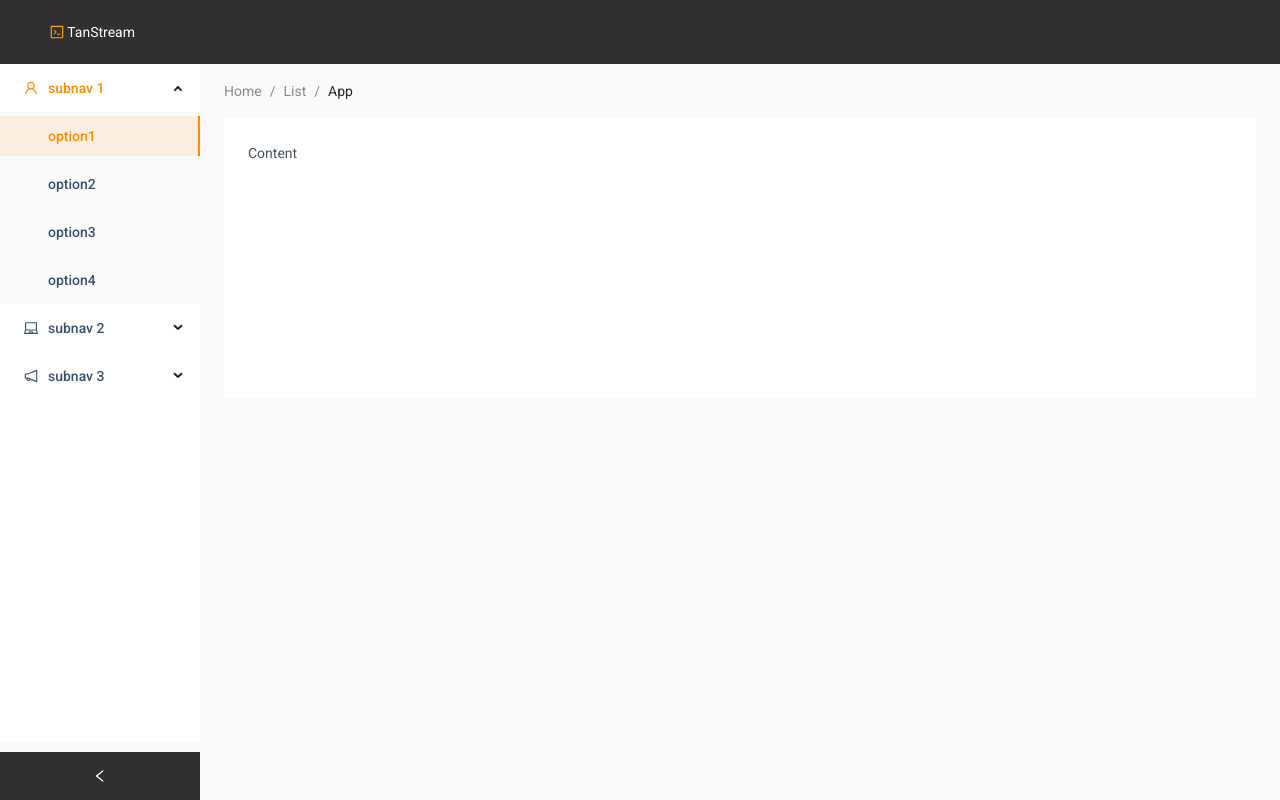
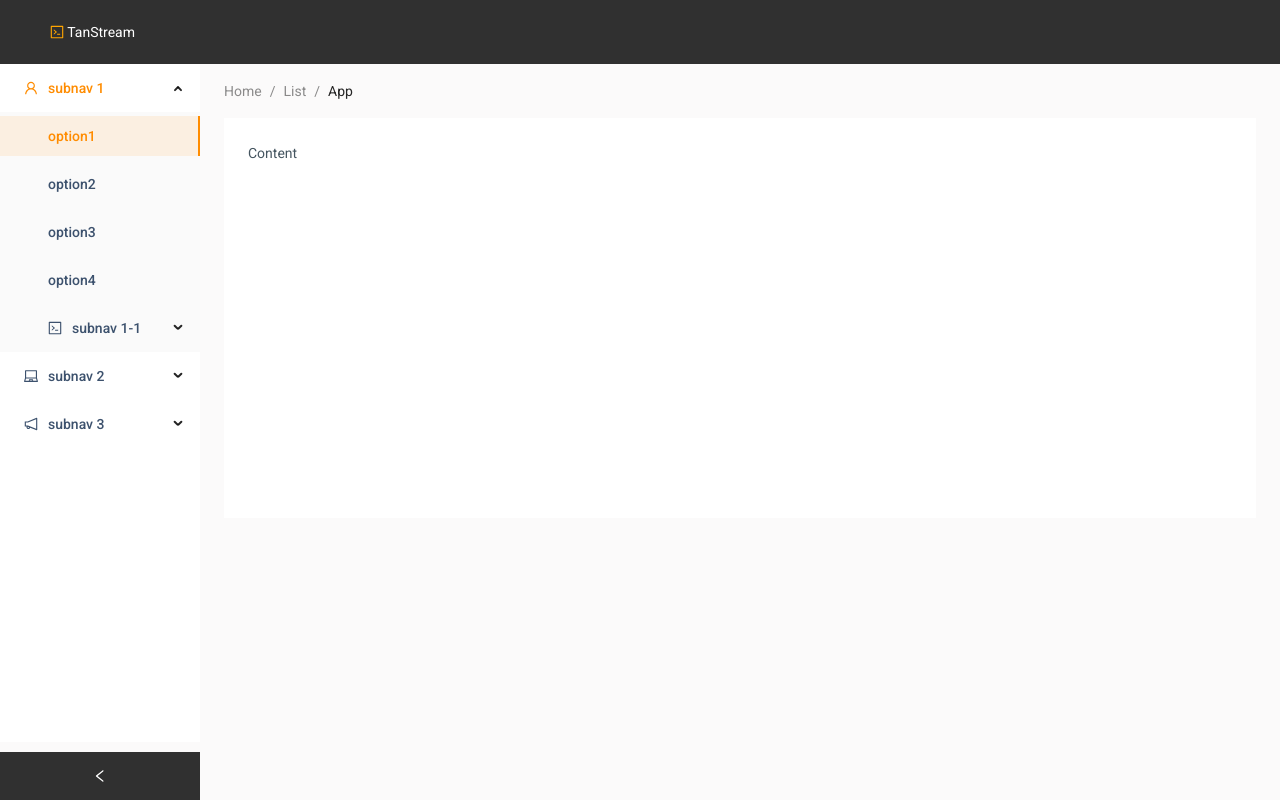
Before and after one commit to Maphnew/TanStream, a React (Create React App) app: page / in a window 1280 px wide. Built offline with nearby package versions, Linux system fonts and the light colour scheme; the HTML template or start-up script is replaced by a standard one.

Commit message:
Duplicating Components & Customizing CSS

```diff
--- /dev/null
+++ b/src/components/layout-components/Layout.js
@@ -0,0 +1,24 @@
+import React from "react";
+import { Layout as AntdLayout } from "antd";
+import classes from "./Layout.module.scss"
+const { Header: AndtHeader, Content: AntdContent, Sider: AntdSider } = AntdLayout;
+
+const Layout = (props) => {
+    return <AntdLayout className={classes["ant-layout"]} style={props.style}>{props.children}</AntdLayout>
+}
+
+export const Header = (props) => {
+    return <AndtHeader style={props.style} className={classes["ant-layout-header"]}>
+        {props.children}
+    </AndtHeader>
+}
+
+export const Sider = (props) => {
+    return <AntdSider style={props.style} className={classes["site-layout-background"]} {...props}>{props.children}</AntdSider>
+}
+
+export const Content = (props) => {
+    return <AntdContent className={classes["site-layout-background"]} {...props}>{props.children}</AntdContent>
+}
+
+export default Layout;
--- /dev/null
+++ b/src/components/layout-components/Layout.module.scss
@@ -0,0 +1,26 @@
+.ant-layout {
+    background: transparent;
+  }
+
+  .ant-layout-sider {
+      background: #fff;
+  }
+
+  .ant-layout-sider-trigger {
+    background: #303030;
+  }
+
+  .ant-layout-header {
+    color: white;
+    background: #303030;
+}
+
+.site-layout-background {
+  background: #fff;
+}
+
+:global {
+  .ant-layout-sider-trigger {
+    background: #303030;
+  }
+}
--- a/src/index.scss
+++ b/src/index.scss
@@ -10,13 +10,17 @@ body {
   overflow-x: hidden;
 }
 
-.ant-layout {
-  background: transparent;
-}
+// .ant-layout {
+//   background: transparent;
+// }
 
-.ant-layout-sider {
-    background: #fff;
-}
+// .ant-layout-sider {
+//     background: #fff;
+// }
+
+// .ant-layout-sider-trigger {
+//   background: #303030;
+// }
 
 .ant-menu-item-selected {
     color: $primary;
@@ -34,9 +38,7 @@ body {
     color: $primary;
 }
 
-.ant-layout-sider-trigger {
-    background: #303030;
-}
+
 
 @mixin background-opacity($color, $opacity: 0.3) {
     background: $color; /* The Fallback */
@@ -110,3 +112,86 @@ body {
 .ant-menu-vertical .ant-menu-submenu-selected {
   color: $primary
 }
+
+// sider animation
+
+// .ant-layout-sider {
+//   position: relative;
+//   /* fix firefox can't set width smaller than content on flex item */
+//   min-width: 0;
+//   background: #001529;
+//   transition: all 0.2s;
+// }
+// .ant-layout-sider-children {
+//   height: 100%;
+//   margin-top: -0.1px;
+//   padding-top: 0.1px;
+// }
+// .ant-layout-sider-children .ant-menu.ant-menu-inline-collapsed {
+//   width: auto;
+// }
+// .ant-layout-sider-has-trigger {
+//   padding-bottom: 48px;
+// }
+// .ant-layout-sider-right {
+//   order: 1;
+// }
+// .ant-layout-sider-trigger {
+//   position: fixed;
+//   bottom: 0;
+//   z-index: 1;
+//   height: 48px;
+//   color: #fff;
+//   line-height: 48px;
+//   text-align: center;
+//   background: #002140;
+//   cursor: pointer;
+//   transition: all 0.2s;
+// }
+// .ant-layout-sider-zero-width > * {
+//   overflow: hidden;
+// }
+// .ant-layout-sider-zero-width-trigger {
+//   position: absolute;
+//   top: 64px;
+//   right: -36px;
+//   z-index: 1;
+//   width: 36px;
+//   height: 42px;
+//   color: #fff;
+//   font-size: 18px;
+//   line-height: 42px;
+//   text-align: center;
+//   background: #001529;
+//   border-radius: 0 2px 2px 0;
+//   cursor: pointer;
+//   transition: background 0.3s ease;
+// }
+// .ant-layout-sider-zero-width-trigger::after {
+//   position: absolute;
+//   top: 0;
+//   right: 0;
+//   bottom: 0;
+//   left: 0;
+//   background: transparent;
+//   transition: all 0.3s;
+//   content: '';
+// }
+// .ant-layout-sider-zero-width-trigger:hover::after {
+//   background: rgba(255, 255, 255, 0.1);
+// }
+// .ant-layout-sider-zero-width-trigger-right {
+//   left: -36px;
+//   border-radius: 2px 0 0 2px;
+// }
+// .ant-layout-sider-light {
+//   background: #fff;
+// }
+// .ant-layout-sider-light .ant-layout-sider-trigger {
+//   color: rgba(0, 0, 0, 0.85);
+//   background: #fff;
+// }
+// .ant-layout-sider-light .ant-layout-sider-zero-width-trigger {
+//   color: rgba(0, 0, 0, 0.85);
+//   background: #fff;
+// }
--- a/src/layouts/app-layout/index.js
+++ b/src/layouts/app-layout/index.js
@@ -1,10 +1,9 @@
 import React, { useState } from 'react';
-import { Layout, Menu, Breadcrumb } from 'antd';
-import Header from 'components/layout-components/Header';
+import { Menu, Breadcrumb } from 'antd';
+import Layout, { Header, Sider, Content } from 'components/layout-components/Layout';
 import { UserOutlined, LaptopOutlined, NotificationOutlined, CodeOutlined } from '@ant-design/icons';
 
 const { SubMenu } = Menu;
-const { Content, Sider } = Layout;
 
 const AppLayout = () => {
   const [ collapsed, setCollapsed ] = useState(false);
@@ -17,7 +16,7 @@ const AppLayout = () => {
       <CodeOutlined style={{ color: "orange" }}/> TanStream
       </Header>
       <Layout>
-        <Sider collapsible={true} onCollapse={onCollapse} width={200} collapsed={collapsed} className="site-layout-background"
+        <Sider collapsible={true} onCollapse={onCollapse} width={200} collapsed={collapsed}
           style={{
             overflow: 'auto',
             overflowX: 'hidden',
@@ -37,6 +36,12 @@ const AppLayout = () => {
               <Menu.Item key="2">option2</Menu.Item>
               <Menu.Item key="3">option3</Menu.Item>
               <Menu.Item key="4">option4</Menu.Item>
+              <SubMenu key="sub1-1" icon={<CodeOutlined />} title="subnav 1-1">
+                <Menu.Item key="13">option13</Menu.Item>
+                <Menu.Item key="14">option14</Menu.Item>
+                <Menu.Item key="15">option15</Menu.Item>
+                <Menu.Item key="16">option16</Menu.Item>
+              </SubMenu>
             </SubMenu>
             <SubMenu key="sub2" icon={<LaptopOutlined />} title="subnav 2">
               <Menu.Item key="5">option5</Menu.Item>
@@ -59,11 +64,10 @@ const AppLayout = () => {
             <Breadcrumb.Item>App</Breadcrumb.Item>
           </Breadcrumb>
           <Content
-            className="site-layout-background"
             style={{
               padding: 24,
               margin: 0,
-              minHeight: 280,
+              minHeight: 400,
             }}
           >
             Content
```
